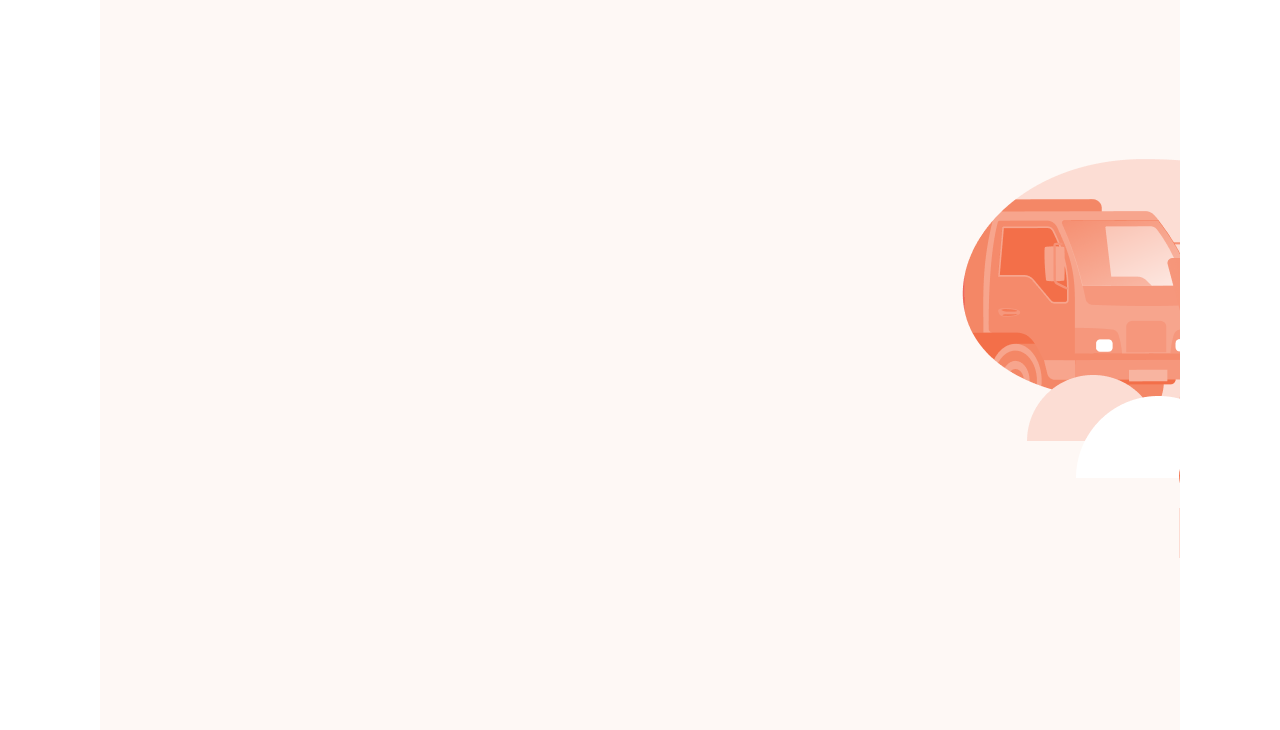
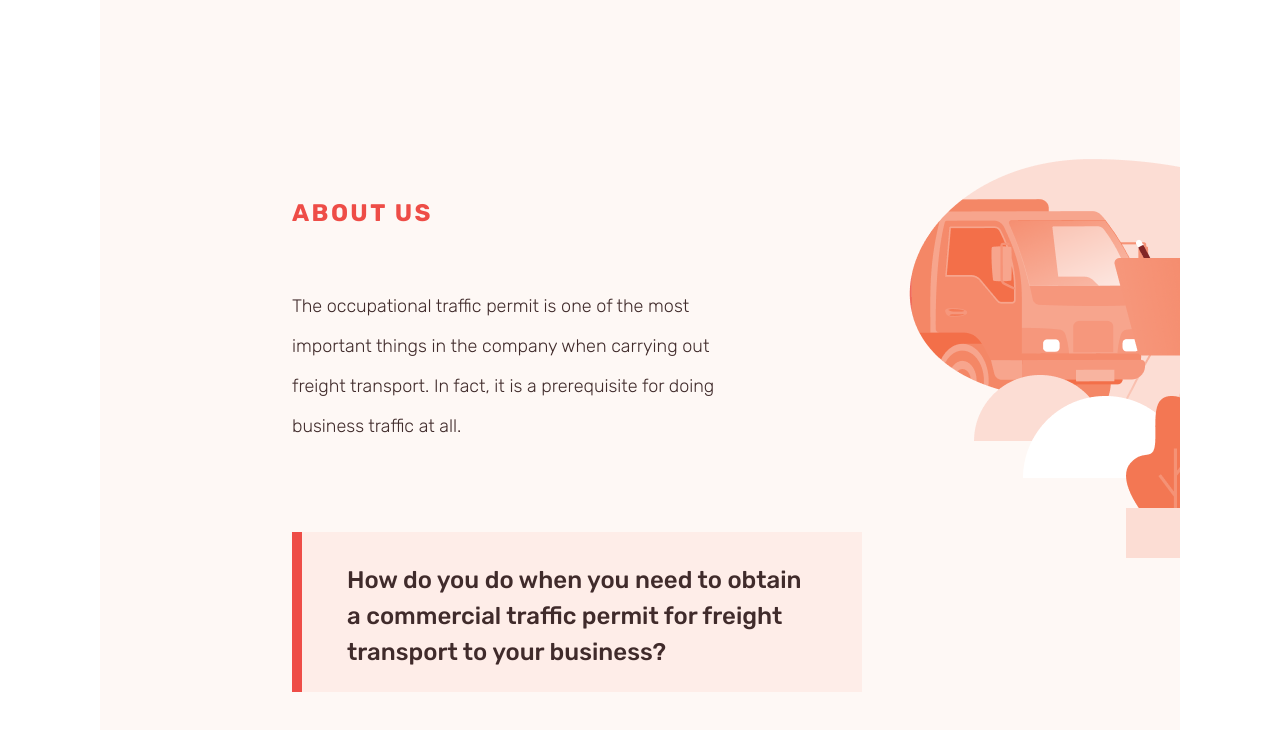
Before and after one commit to CultureCat89/test-task, a plain HTML site: page index.html in a window 1280 px wide. Shown: the part 1184-1914 px from the top of the page. Drawn offline with Linux system fonts and the light colour scheme.

Commit message:
complete about us

```diff
--- a/index.html
+++ b/index.html
@@ -36,16 +36,30 @@
         <button class="top_content_btn btn"><span>GET STARTED</span><img src="assets/svg/arrow-white-right.svg" alt="arrow_right"></button>
       </div>
     </header>
+
     <section class="about_us">
-      <div class="about_us_content"></div>
+      <div class="about_us_content">
+        <h2>ABOUT US</h2>
+        <div class="about_us_content_description">
+          <p>The occupational traffic permit is one of the most important things in the company when carrying out freight transport.  In fact, it is a prerequisite for doing business traffic at all.</p>
+        </div>
+        <div class="about_us_content_question">
+          <p>How do you do when you need to obtain
+            a commercial traffic permit for freight transport to your business?</p>
+        </div>
+      </div>
       <div class="about_us_bg"></div>
     </section>
+
     <section class="how_to">
       <div class="how_to_bg"></div>
       <div class="how_to_content"></div>
     </section>
+
     <section class="faq"></section>
+
     <section class="testi"></section>
+
     <footer class="footer"></footer>
   </div>
 </body>
--- a/style.css
+++ b/style.css
@@ -16,6 +16,10 @@
   margin: 0 100px;
   background-color: #fef8f5;
 }
+
+/*******************************
+************HEADER**************
+********************************/
 
 .top {
   height: 1185px;
@@ -95,7 +99,9 @@
   margin-right: 24px;
 }
 
-
+/*******************************
+************ABOUT US************
+********************************/
 
 .about_us {
   display: flex;
@@ -110,12 +116,42 @@
   margin-top: auto;
   min-width: 570px;
   height: 476px;
+  font-family: 'Rubik', sans-serif;
 }
 
-.about_us_content span {
-  font-family: 'Rubik', sans-serif;
+.about_us_content h2 {
   font-weight: 700;
+  color: #ee4d47;
+  font-size: 24px;
+  line-height: 40px;
+  letter-spacing: 2.4px;
+  padding: 13px 0;
 }
+
+.about_us_content_description {
+  width: 470px;
+  height: 156px;
+  margin-top: 40px;
+  color: #402B2B;
+  font-size: 18px;
+  font-weight: 300;
+  line-height: 40px;
+}
+
+.about_us_content_question {
+  width: 570px;
+  height: 160px;
+  margin-top: 90px;
+  padding: 30px 55px 30px 45px;
+  border: 0px solid #ee4d47;
+  border-left-width: 10px;
+  background-color: rgba(252, 221, 212, 0.4);
+  color: #402B2B;
+  font-size: 24px;
+  font-weight: 500;
+  line-height: 36px;
+}
+
 
 .about_us_bg {
   margin-bottom: auto;
@@ -169,9 +205,13 @@
 .top_header_logo,
 .top_header_nav-list,
 .top_content_text,
+
 .about_us,
 .about_us_content,
+.about_us_content h2,
+.about_us_content_description,
 .about_us_bg,
+
 .how_to,
 .how_to_bg,
 .how_to_content,
@@ -199,4 +239,8 @@
   .top_content h1 {
     font-size: 6.5vw;
   }
+
+  .about_us {
+    margin-left: 15vw;
+  }
 }
```
